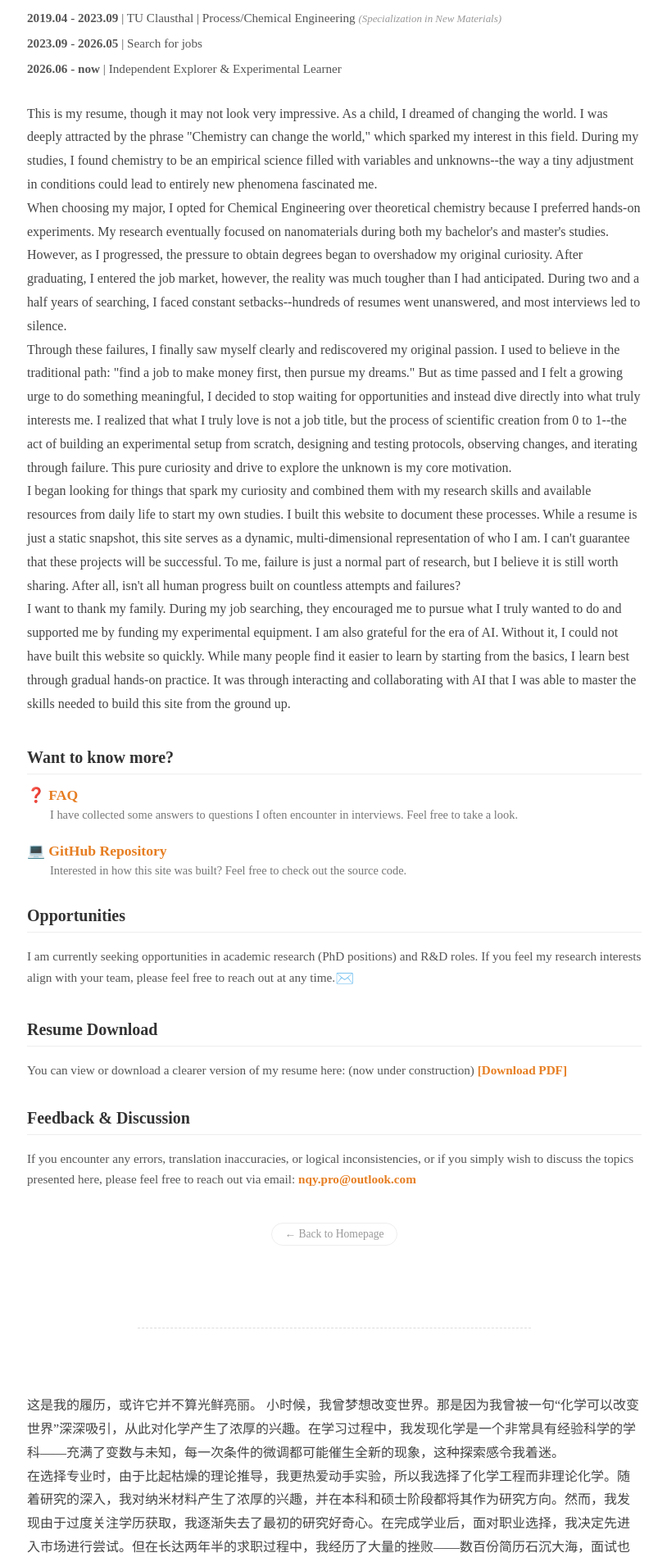
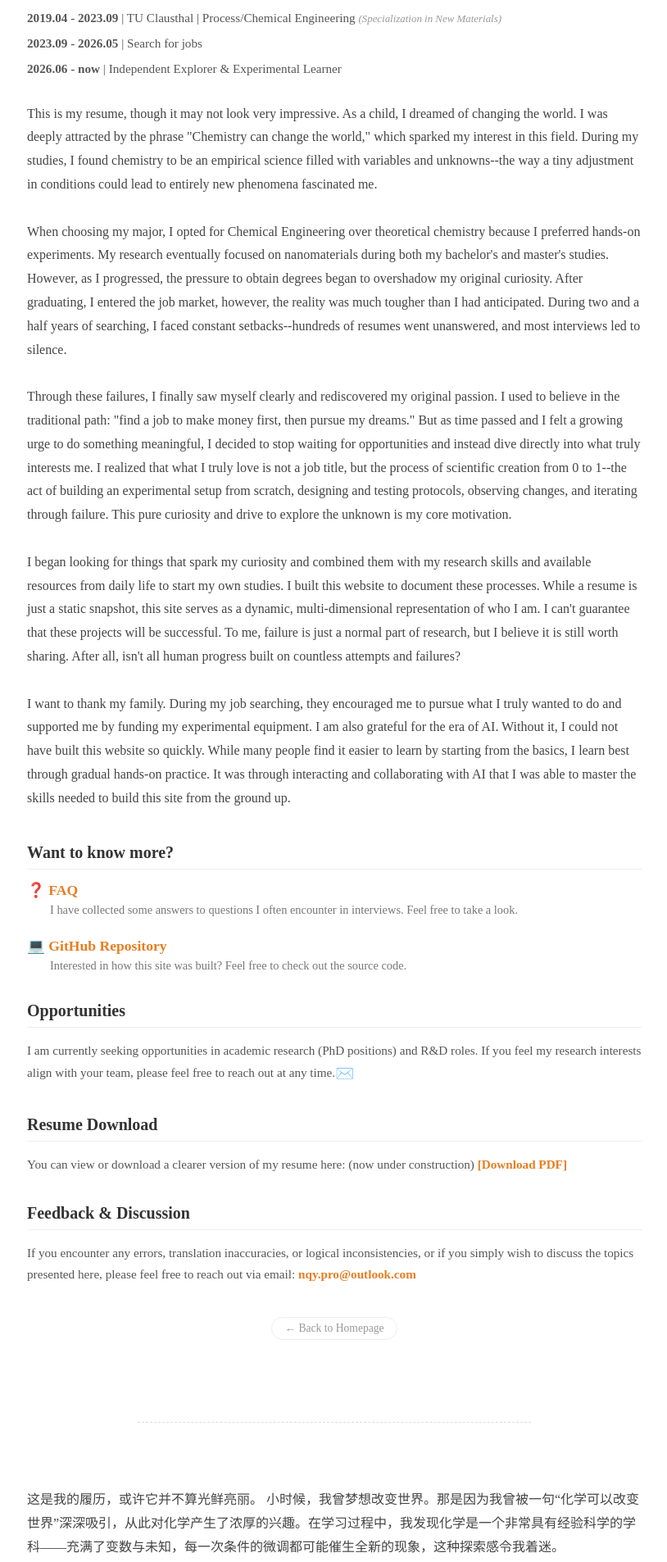
Before and after one commit to nqy-exp/nqy-exp.github.io, a Jekyll site: the page built from about/index.md, in a window 1280 px wide. Shown: the part 415-2321 px from the top of the page at 82% size, without its empty margins (232-1046 px from the left). Built offline with Jekyll 4.4.1, drawn with Linux system fonts in a browser that asks for light colours.

Commit message:
fix about

```diff
--- a/about/faq.html
+++ b/about/faq.html
@@ -114,7 +114,6 @@ title: FAQ
 </head>
 <body>
 
-  {% include header.html %}
 
   <div class="container">
     <h1 class="main-title">FAQ | Niu Qiyue</h1>
@@ -162,7 +161,6 @@ title: FAQ
     <a href="/about/" class="back-link">← Back to About Me</a>
   </div>
 
- {% include footer.html %}
 
 </body>
 </html>
--- a/about/index.md
+++ b/about/index.md
@@ -37,16 +37,16 @@ title: About Me
       This is my resume, though it may not look very impressive.
 
 As a child, I dreamed of changing the world. I was deeply attracted by the phrase "Chemistry can change the world," which sparked my interest in this field. During my studies, I found chemistry to be an empirical science filled with variables and unknowns--the way a tiny adjustment in conditions could lead to entirely new phenomena fascinated me.
-<br>
+<br><br>
 
 When choosing my major, I opted for Chemical Engineering over theoretical chemistry because I preferred hands-on experiments. My research eventually focused on nanomaterials during both my bachelor's and master's studies. However, as I progressed, the pressure to obtain degrees began to overshadow my original curiosity. After graduating, I entered the job market, however, the reality was much tougher than I had anticipated. During two and a half years of searching, I faced constant setbacks--hundreds of resumes went unanswered, and most interviews led to silence.
-<br>
+<br><br>
 
 Through these failures, I finally saw myself clearly and rediscovered my original passion. I used to believe in the traditional path: "find a job to make money first, then pursue my dreams." But as time passed and I felt a growing urge to do something meaningful, I decided to stop waiting for opportunities and instead dive directly into what truly interests me. I realized that what I truly love is not a job title, but the process of scientific creation from 0 to 1--the act of building an experimental setup from scratch, designing and testing protocols, observing changes, and iterating through failure. This pure curiosity and drive to explore the unknown is my core motivation.
-<br>
+<br><br>
 
 I began looking for things that spark my curiosity and combined them with my research skills and available resources from daily life to start my own studies. I built this website to document these processes. While a resume is just a static snapshot, this site serves as a dynamic, multi-dimensional representation of who I am. I can't guarantee that these projects will be successful. To me, failure is just a normal part of research, but I believe it is still worth sharing. After all, isn't all human progress built on countless attempts and failures?
-<br>
+<br><br>
 
 I want to thank my family. During my job searching, they encouraged me to pursue what I truly wanted to do and supported me by funding my experimental equipment. I am also grateful for the era of AI. Without it, I could not have built this website so quickly. While many people find it easier to learn by starting from the basics, I learn best through gradual hands-on practice. It was through interacting and collaborating with AI that I was able to master the skills needed to build this site from the ground up.
 
@@ -109,16 +109,16 @@ I want to thank my family. During my job searching, they encouraged me to pursue
      这是我的履历，或许它并不算光鲜亮丽。
 
 小时候，我曾梦想改变世界。那是因为我曾被一句“化学可以改变世界”深深吸引，从此对化学产生了浓厚的兴趣。在学习过程中，我发现化学是一个非常具有经验科学的学科——充满了变数与未知，每一次条件的微调都可能催生全新的现象，这种探索感令我着迷。
-<br>
+<br><br>
 
 在选择专业时，由于比起枯燥的理论推导，我更热爱动手实验，所以我选择了化学工程而非理论化学。随着研究的深入，我对纳米材料产生了浓厚的兴趣，并在本科和硕士阶段都将其作为研究方向。然而，我发现由于过度关注学历获取，我逐渐失去了最初的研究好奇心。在完成学业后，面对职业选择，我决定先进入市场进行尝试。但在长达两年半的求职过程中，我经历了大量的挫败——数百份简历石沉大海，面试也大多没有回音。
-<br>
+<br><br>
 
 我在不断的失败里反而看清了自己，也找回了初心。曾经，我总想着走“先找份工作赚钱，再去实现梦想”的传统路径；但当我意识到时间的流逝和内心那种想要去做真正喜欢的事情的渴望时，我决定不再等待机会，而是直接投身于自己感兴趣的探索中。我真正热爱的并不是一份职业头衔，而是从 0 到 1 的科研创作过程。我想要从头搭建实验流程、设计验证方案、观察现象的变化，并在失败中不断寻找改进的方法。这种出于最本真的对未知事物的好奇与探究热情，才是我最核心的驱动力。
-<br>
+<br><br>
 
 我开始寻找那些能激发我好奇心的事物，并结合我的科研能力与手边的可用之物开启研究。建立这个网站，是为了记录这些过程。如果说简历只是对我个人的一次静态记录，那么这个网站则是向外界展示的一个动态、多维度的自我。我不敢说这些项目一定会取得成功。对我来说，失败才是研究的常态，但我并不认为失败是不值得展示的。人类科技的每一次进步，不就是在无数次的尝试与失败中实现的吗？
-<br>
+<br><br>
 
 感谢我的家人，在我寻找工作期间也鼓励我寻找内心真正想做的事，同时还愿意资助我购买实验设备。也感谢我身处的时代，如果不是有ai，我不会这么快的就能建立起这个网站。对于很多人来说，学习是先从最基础的学起更加容易掌握，但是我更擅长在逐步实践中掌握知识。正是通过与 AI 的交互协作，我才得以快速完成从零到一的搭建过程。
 
```
